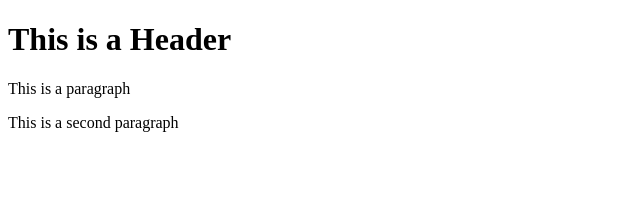
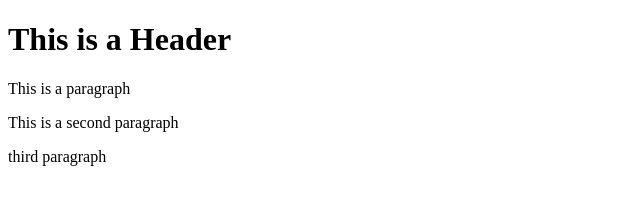
Before and after one commit to minalhk/git-test, a website: page index.html in a window 1280 px wide. Shown: the whole page, without its empty margins (0-640 px from the left). Drawn offline with Linux system fonts and the light colour scheme.

Commit message:
fourth commit

```diff
--- a/index.html
+++ b/index.html
@@ -6,5 +6,6 @@
         <h1>This is a Header</h1>
         <p>This is a paragraph</p>
         <p>This is a second paragraph</p>
+        <p>third paragraph</p>
     </body>
 </html>
```
Also changed, not shown: package.json (added, +24 -0 lines), 2 other files.
